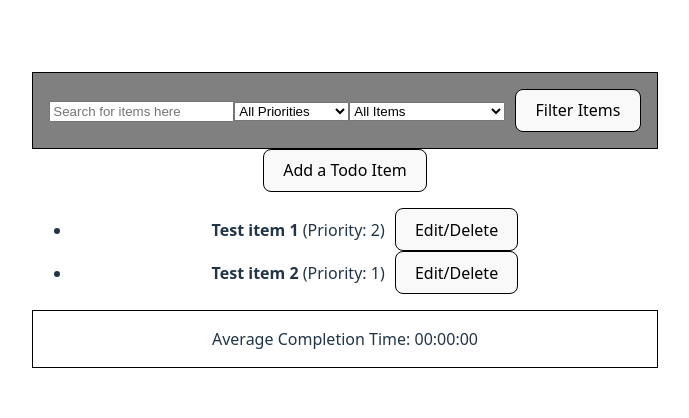
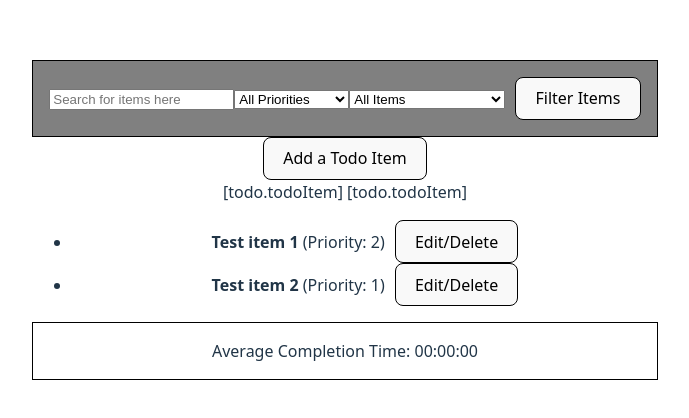
Before and after one commit to Jaime-Reynoso-Berrum/breakableToy, a React (Vite) app in the folder frontend/: page / in a window 1280 px wide. Shown: the part 180-598 px from the top of the page, without its empty margins (295-984 px from the left). Built offline with nearby package versions, Linux system fonts and the light colour scheme.

Commit message:
unstyled front end setp up with, still needs api

```diff
--- a/frontend/src/App.tsx
+++ b/frontend/src/App.tsx
@@ -4,6 +4,7 @@ import AddTodoModal from "./components/modals/AddTodoModal.tsx";
 import EditTodoModal from "./components/modals/EditTodoModal.tsx"
 import FilterBar from "./components/FilterBar.tsx";
 import MetricsFooter from "./components/MetricsFooter.tsx";
+import ListContainer from "./components/ListContainer.tsx";
 
 
 interface todo {
@@ -11,13 +12,14 @@ interface todo {
     todoItem: string;
     priority: number;
     dueDate: string | null;
+    completed: boolean;
 }
 
 function App() {
   // dummy todo data
   const [todos, setTodos] = useState<todo[]>([
-      { id: '1', todoItem: 'Test item 1', priority: 2, dueDate:'2025-08-01T08:00'},
-      { id: '2', todoItem: 'Test item 2', priority: 1, dueDate: ''},
+      { id: '1', todoItem: 'Test item 1', priority: 2, dueDate:'2025-08-01T08:00', completed: false},
+      { id: '2', todoItem: 'Test item 2', priority: 1, dueDate: '', completed: false},
 
   ])
   const [AddModalOpen, setAddModalOpen] = useState(false);
@@ -53,6 +55,20 @@ function App() {
         console.log({queryFilter, priorityFilter, completedFilter});
     }
 
+    const onToggleCompleted = (id: string) => {
+      const setComplete = todos.map((todo) => {
+          if (todo.id === id) {
+              return {
+                  id: todo.id,
+                  todoItem: todo.todoItem,
+                  priority: todo.priority,
+                  dueDate: todo.dueDate,
+                  completed: !todo.completed
+              }
+          }
+      })
+    }
+
   return (
     <>
         <FilterBar
@@ -68,6 +84,11 @@ function App() {
             <button style = {{ border: '1px solid black'}} onClick={() => setAddModalOpen(true)}>Add a Todo Item</button>
 
 
+            <ListContainer
+                todos={todos}
+                onToggleCompleted={onToggleCompleted}
+                onEdit={openEditModal}
+            />
             <ul>
                 {todos.map((todo) => (
                     <li key={todo.id}>
--- a/frontend/src/components/ListContainer.tsx
+++ b/frontend/src/components/ListContainer.tsx
@@ -5,21 +5,16 @@ import {Todo} from './TodoItem';
 type TodoItemProps = {
     todos: TodoItem[];
     onToggleCompleted: (id: string) => void;
-    onEdit: (todo: TodoItem) => void;
+    onEdit: (todo: Todo) => void;
 };
 
 function TodoItem(props: TodoItemProps){
-    const {Todo} = props;
+    const {todos, onToggleCompleted, onEdit} = props;
 
     return(
         <div>
-            {Todo.map((todo) => (
-                <TodoItem
-                    id = {Todo.id}
-                    todoItem: {Todo.todoItem}
-                    onToggleCompleted = {onToggleCompleted}
-                    onEdit={onEdit}
-                />
+            {todos.map((todo) => (
+                <span> [todo.todoItem]</span>
             ))}
         </div>
     )
```
